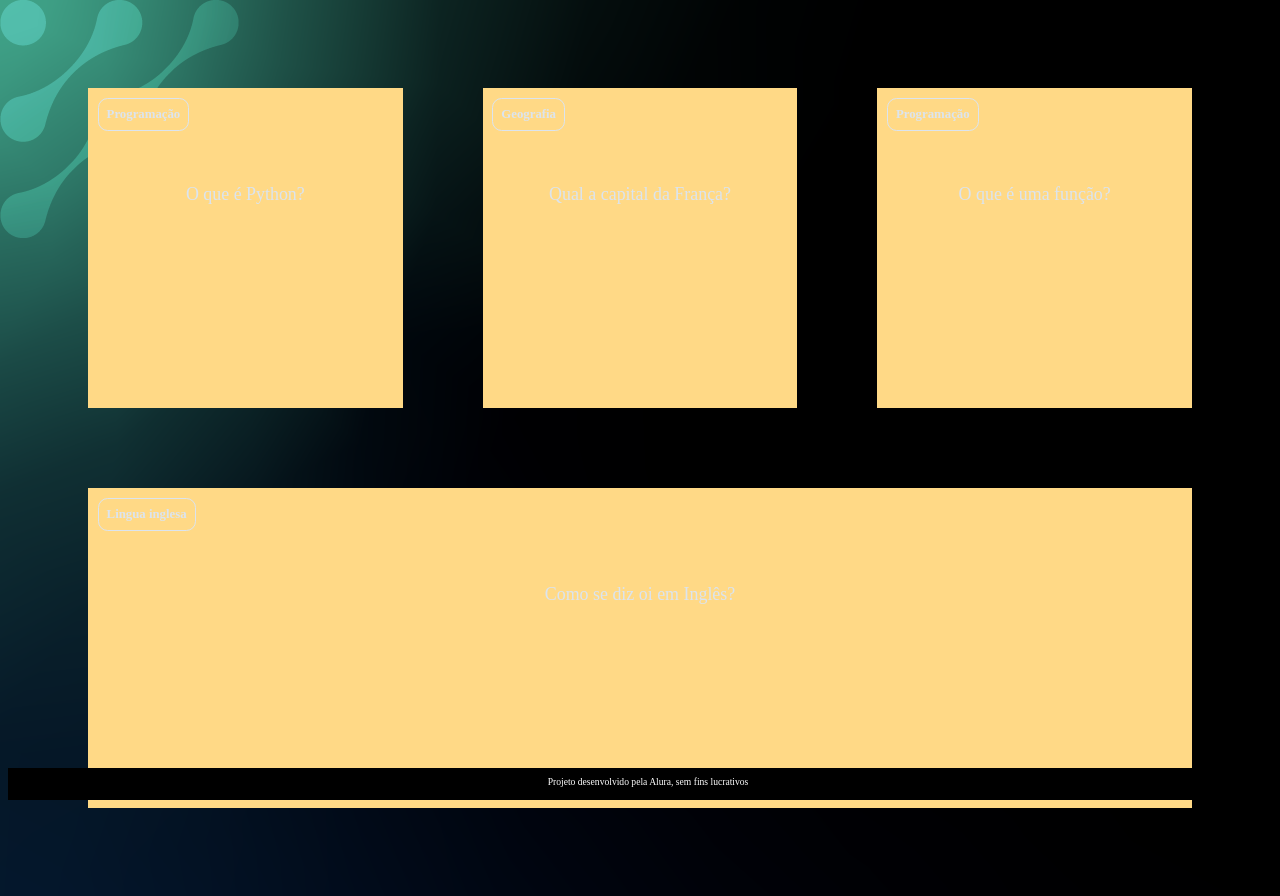
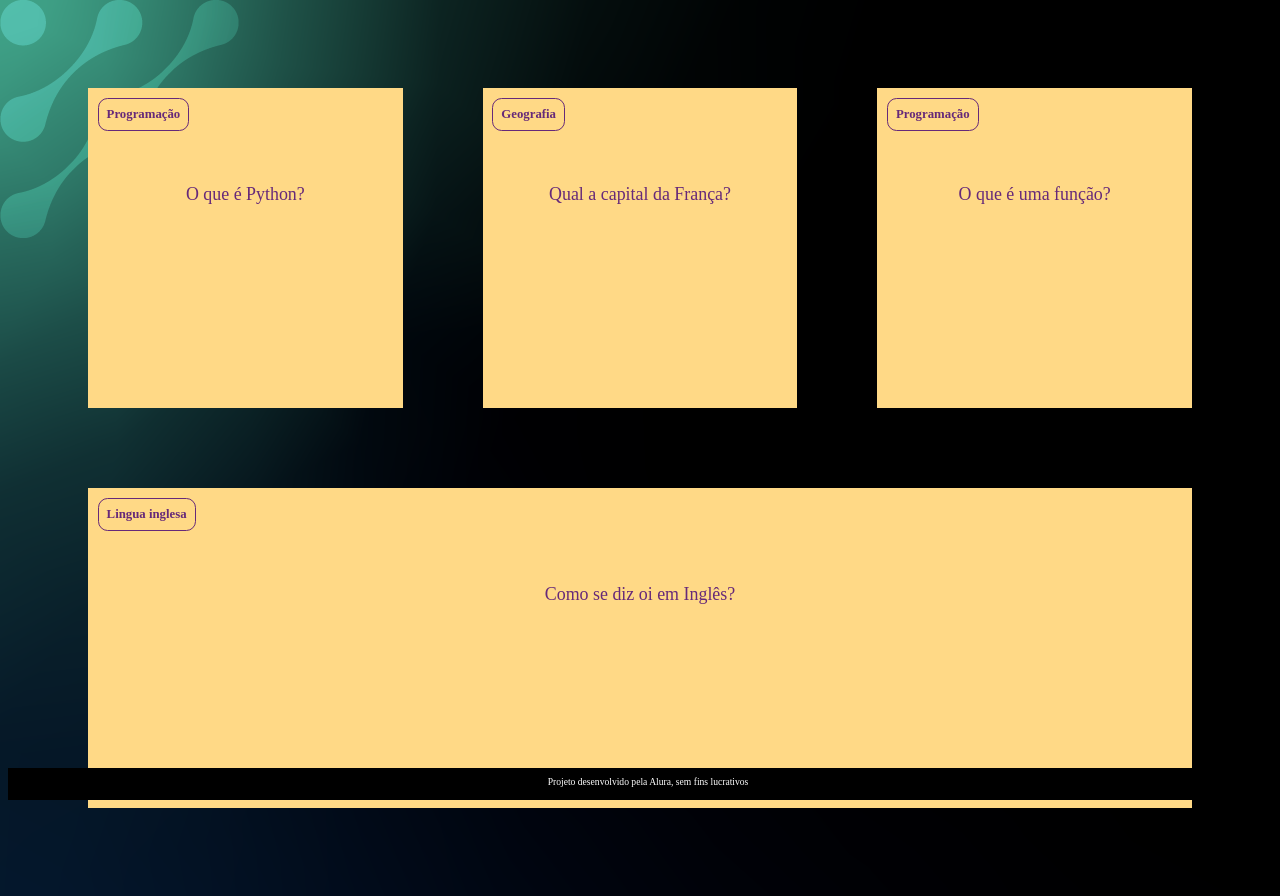
Before and after one commit to Eyshe1a/4bimestre_Projeto3, a plain HTML site: page index.html in a window 1280 px wide. Drawn offline with Linux system fonts and the light colour scheme.

Commit message:
ajustes finais

```diff
--- a/assets/style.css
+++ b/assets/style.css
@@ -1,5 +1,5 @@
 :root {
-    --text-color: #DBE4EF;
+    --text-color: #662979;
     --card-front-color: #ffd986;
     --card-back-color: #f58d52;
 }
```
